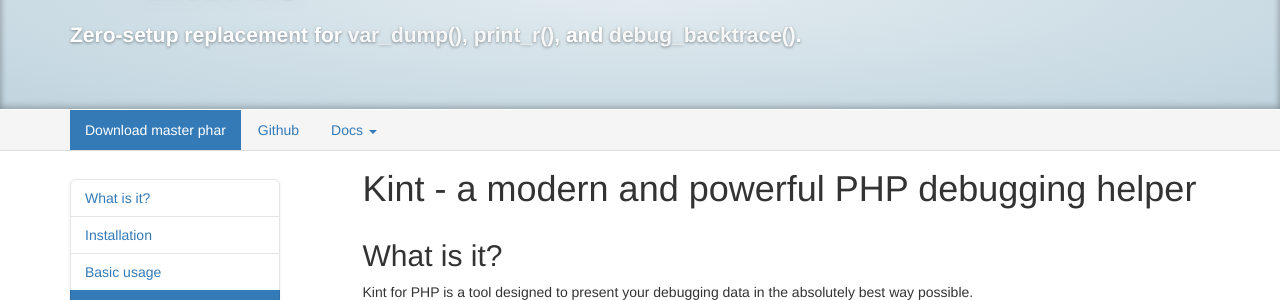
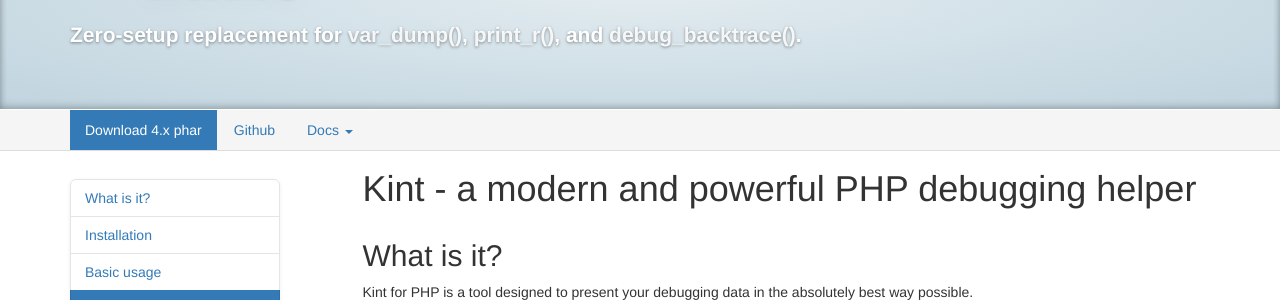
Before and after one commit to kint-php/kint, a Jekyll site: the page built from index.md, in a window 1280 px wide. Shown: the part 130-430 px from the top of the page. Built offline with Jekyll 4.4.1, drawn with Linux system fonts in a browser that asks for light colours; nearby versions of some CDN libraries.

Commit message:
Set site to download 4.x phar

```diff
--- a/_layouts/default.html
+++ b/_layouts/default.html
@@ -27,7 +27,7 @@
     <div class="actions-bar" data-spy="affix" data-offset-top="{{ site.affix_offset }}">
         <div class="container">
             <ul class="nav nav-pills">
-                <li class="active"><a href="https://raw.githubusercontent.com/kint-php/kint/master/build/kint.phar">Download master phar</a></li>
+                <li class="active"><a href="https://raw.githubusercontent.com/kint-php/kint/4.x/build/kint.phar">Download 4.x phar</a></li>
                 <li><a href="https://github.com/kint-php/kint/" target="_blank">Github</a></li>
                 <li>
                     <a class="dropdown-toggle" data-toggle="dropdown" href="#">
```
